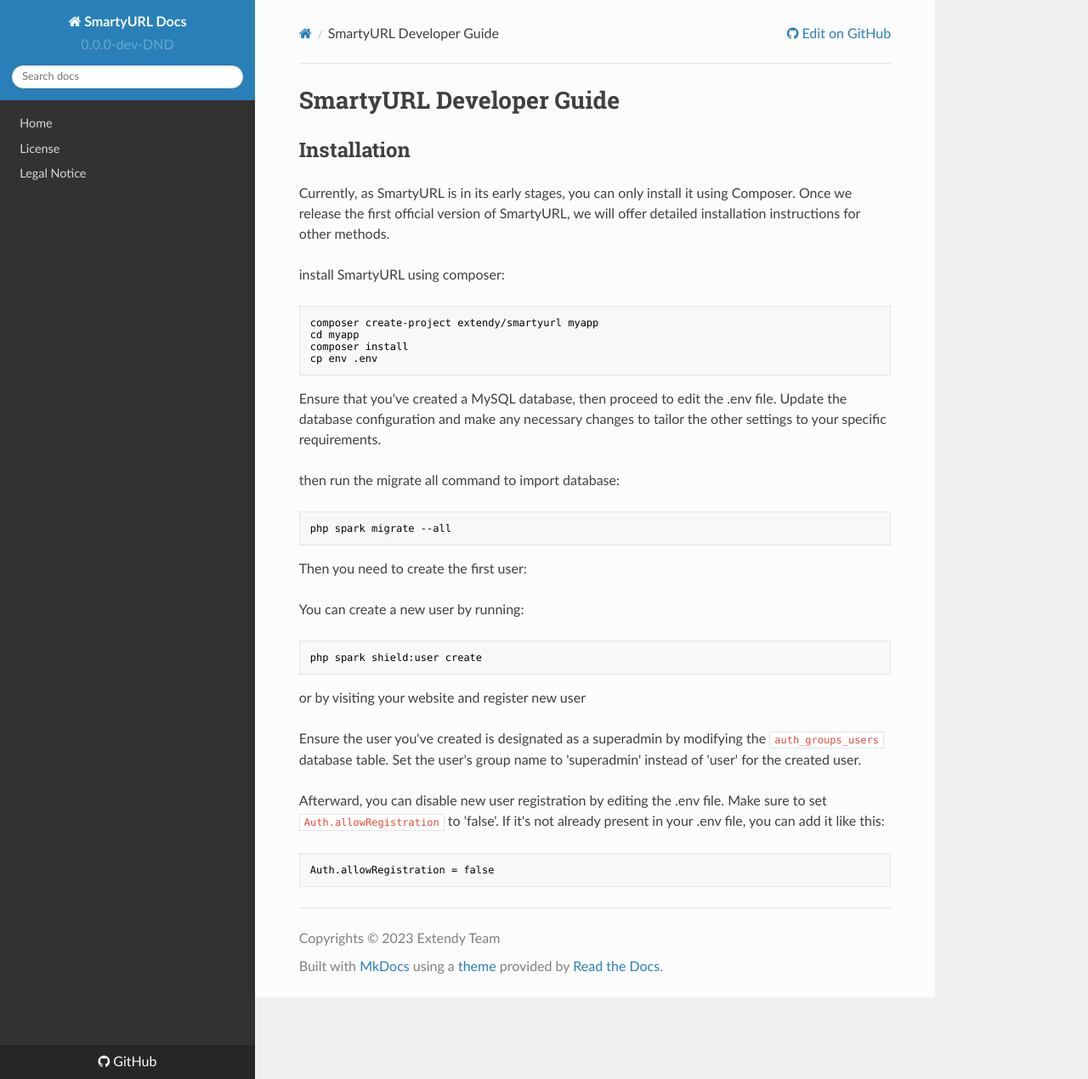
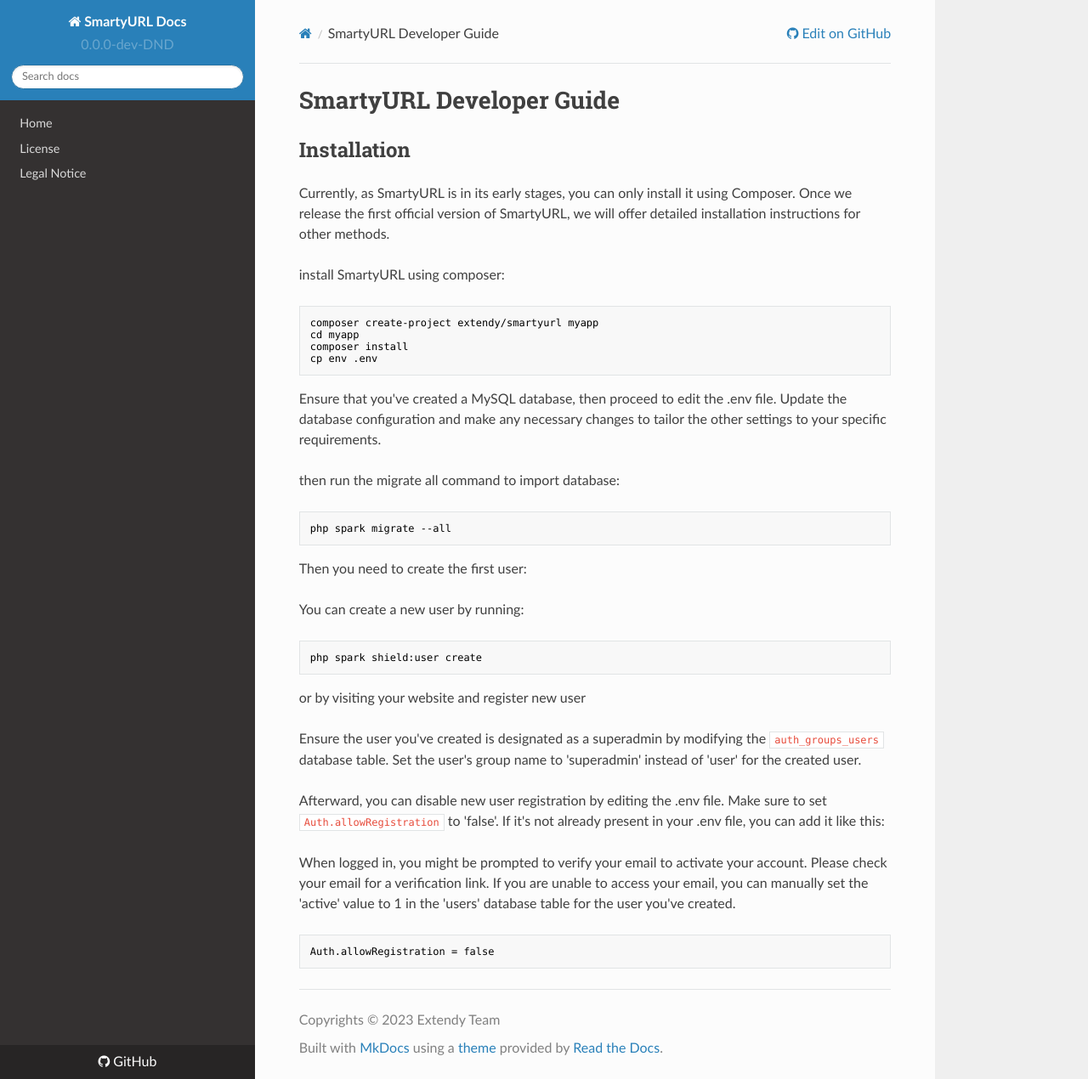
Before and after one commit to Extendy/SmartyURL, an MkDocs documentation site: the page built from _docs/developers.md, in a window 1280 px wide and 1270 px high. Shown: the whole window at 85% size. Built offline with MkDocs 1.6.1, drawn with Linux system fonts in a browser that asks for light colours; nearby versions of some CDN libraries.

Commit message:
docs: docs

````diff
--- a/_docs/developers.md
+++ b/_docs/developers.md
@@ -34,6 +34,8 @@ Ensure the user you've created is designated as a superadmin by modifying the `a
 
 Afterward, you can disable new user registration by editing the .env file. Make sure to set `Auth.allowRegistration` to 'false'. If it's not already present in your .env file, you can add it like this:
 
+When logged in, you might be prompted to verify your email to activate your account. Please check your email for a verification link. If you are unable to access your email, you can manually set the 'active' value to 1 in the 'users' database table for the user you've created.
+
 ```cli
 Auth.allowRegistration = false
 ```
````
